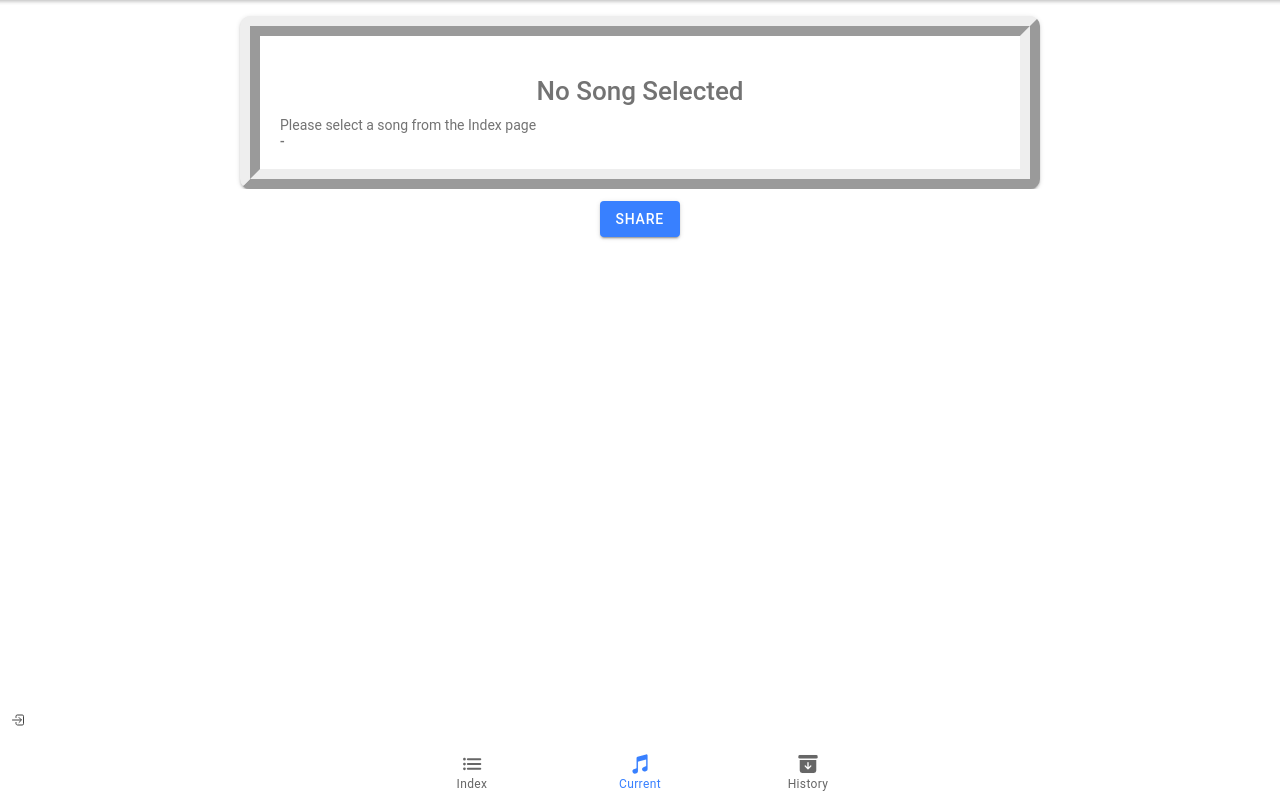
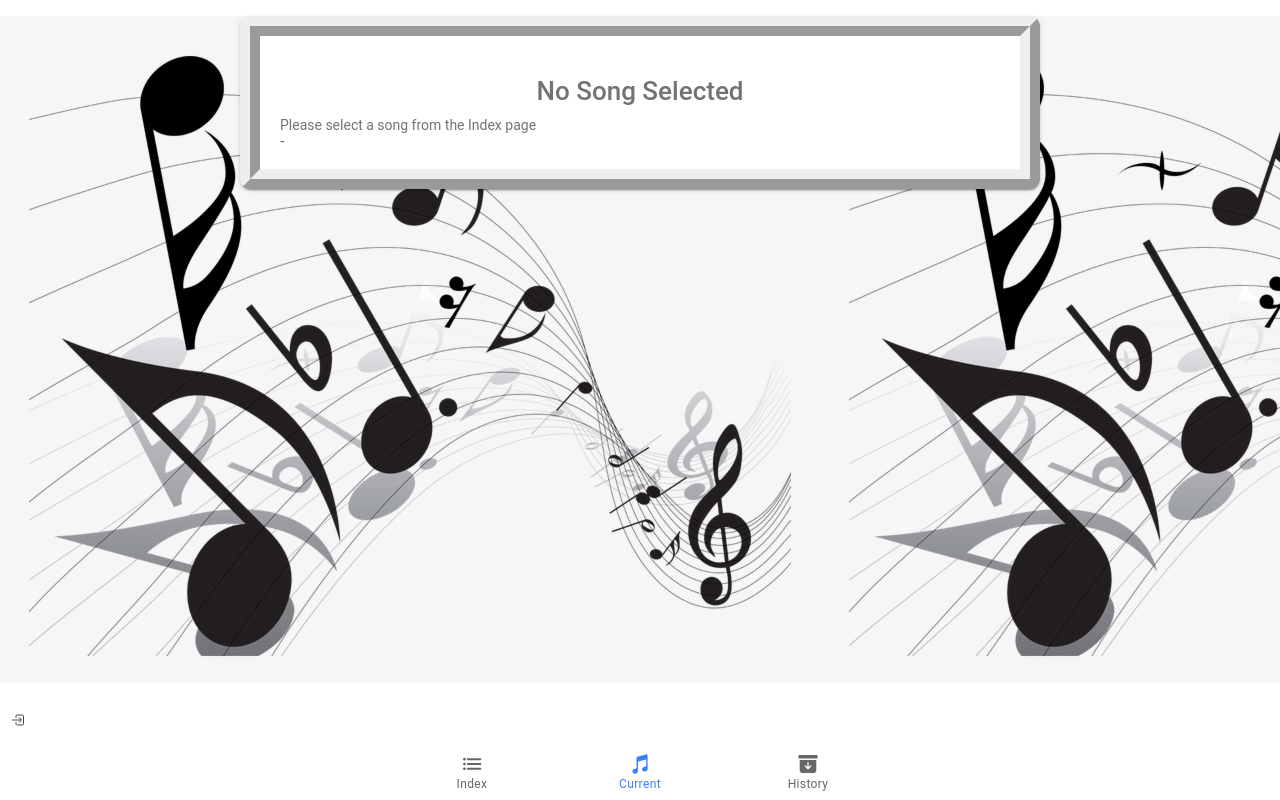
Before and after one commit to MarioCDS/ionic-project, a React (Create React App) app: page /current in a window 1280 px wide. Built offline with nearby package versions, Linux system fonts and the light colour scheme; no server answers.

Commit message:
Changing share button and backgrounds
Adding code to make button hide if there is no song selected, and adding background images to all pages.

```diff
--- a/src/pages/Create.jsx
+++ b/src/pages/Create.jsx
@@ -13,12 +13,14 @@ export default function Create() {
     <IonPage>
       <IonHeader></IonHeader>
       <IonContent fullscreen>
+        <div className="page">
           <IonHeader collapse="condense">
             <IonToolbar>
               <IonTitle size="large">Create</IonTitle>
             </IonToolbar>
           </IonHeader>
           <LyricsForm mode="create" />
+        </div>
       </IonContent>
     </IonPage>
   );
--- a/src/pages/Current.jsx
+++ b/src/pages/Current.jsx
@@ -25,10 +25,12 @@ const Current = () => {
   }
   const { currentSong } = useAuth();
 
+  let noSong = currentSong.Title === "No Song Selected" ? true : false;
+
   return (
     <IonPage>
-      <IonHeader></IonHeader>
       <IonContent fullscreen>
+        <div className="page">
           <IonHeader collapse="condense">
             <IonToolbar>
               <IonTitle size="large">Current</IonTitle>
@@ -39,9 +41,10 @@ const Current = () => {
             <div dangerouslySetInnerHTML={{ __html: currentSong.Lyrics }}></div>
             <IonCardSubtitle>- {currentSong.Author}</IonCardSubtitle>
           </IonCard>
-        <IonList className="button-center">
+          <IonList hidden={noSong} className="button-center">
             <IonButton onClick={handleShare}>Share</IonButton>
           </IonList>
+        </div>
       </IonContent>
     </IonPage>
   );
--- a/src/pages/Edit.jsx
+++ b/src/pages/Edit.jsx
@@ -13,12 +13,14 @@ export default function Create() {
     <IonPage>
       <IonHeader></IonHeader>
       <IonContent fullscreen>
+        <div className="page">
           <IonHeader collapse="condense">
             <IonToolbar>
               <IonTitle size="large">Create</IonTitle>
             </IonToolbar>
           </IonHeader>
           <LyricsForm mode="edit" />
+        </div>
       </IonContent>
     </IonPage>
   );
--- a/src/pages/History.jsx
+++ b/src/pages/History.jsx
@@ -29,11 +29,13 @@ export default function History() {
   return (
     <IonPage>
       <IonContent fullscreen>
+        <div className="page">
           <IonCard className="card">
             <IonCardTitle>Recently Viewed</IonCardTitle>
             {history.length > 0 ? null : (
               <h2>
-              The history is currently empty, you can view lyrics in the index.
+                The history is currently empty, you can view lyrics in the
+                index.
               </h2>
             )}
             {history.map((song) => (
@@ -47,6 +49,7 @@ export default function History() {
               </IonItem>
             ))}
           </IonCard>
+        </div>
       </IonContent>
     </IonPage>
   );
--- a/src/pages/Style.css
+++ b/src/pages/Style.css
@@ -1,6 +1,6 @@
 .page {
   background: url(../../public/assets/music.png);
-  height: 100%;
+  min-height: 100%;
 }
 
 .title {
```
Lines whose indentation alone changed are shown as unchanged.
